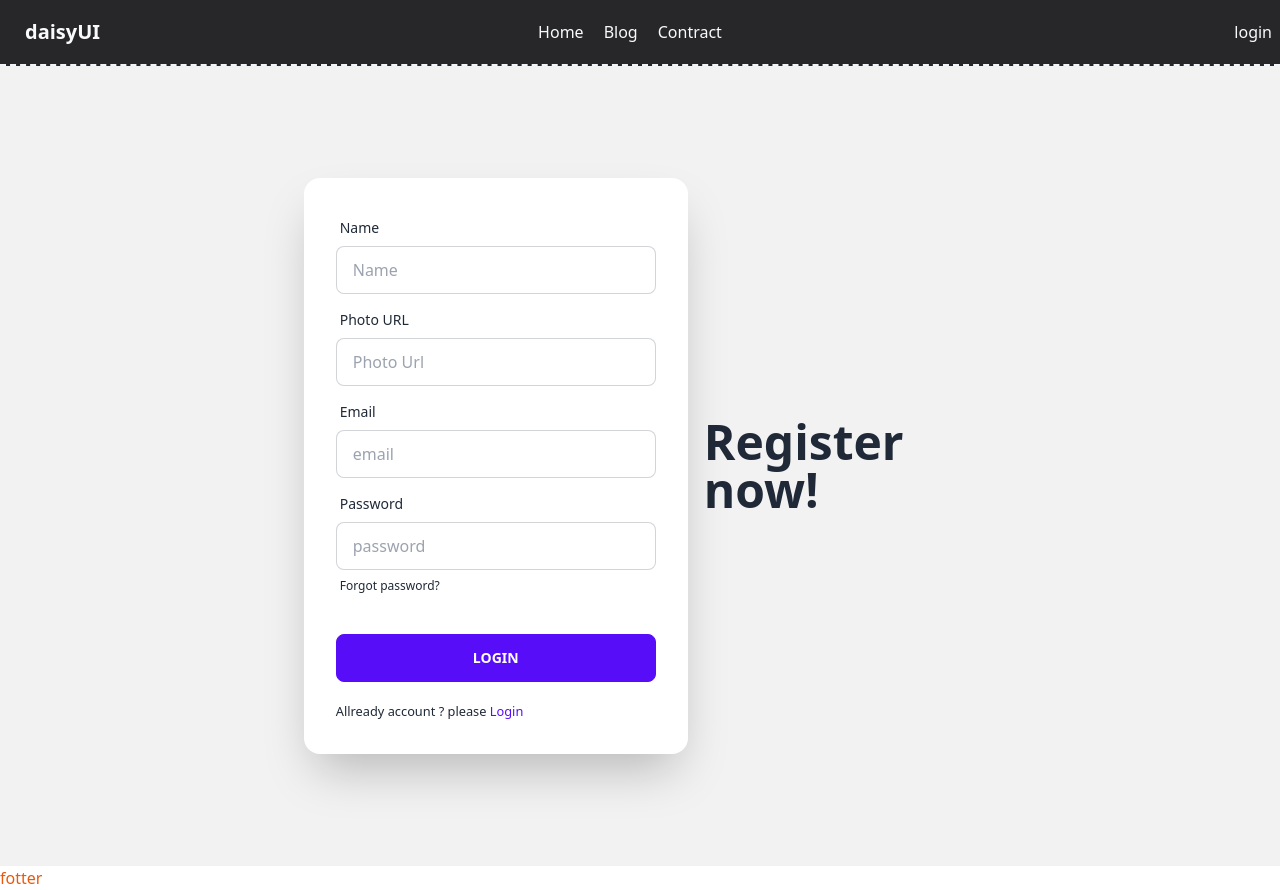
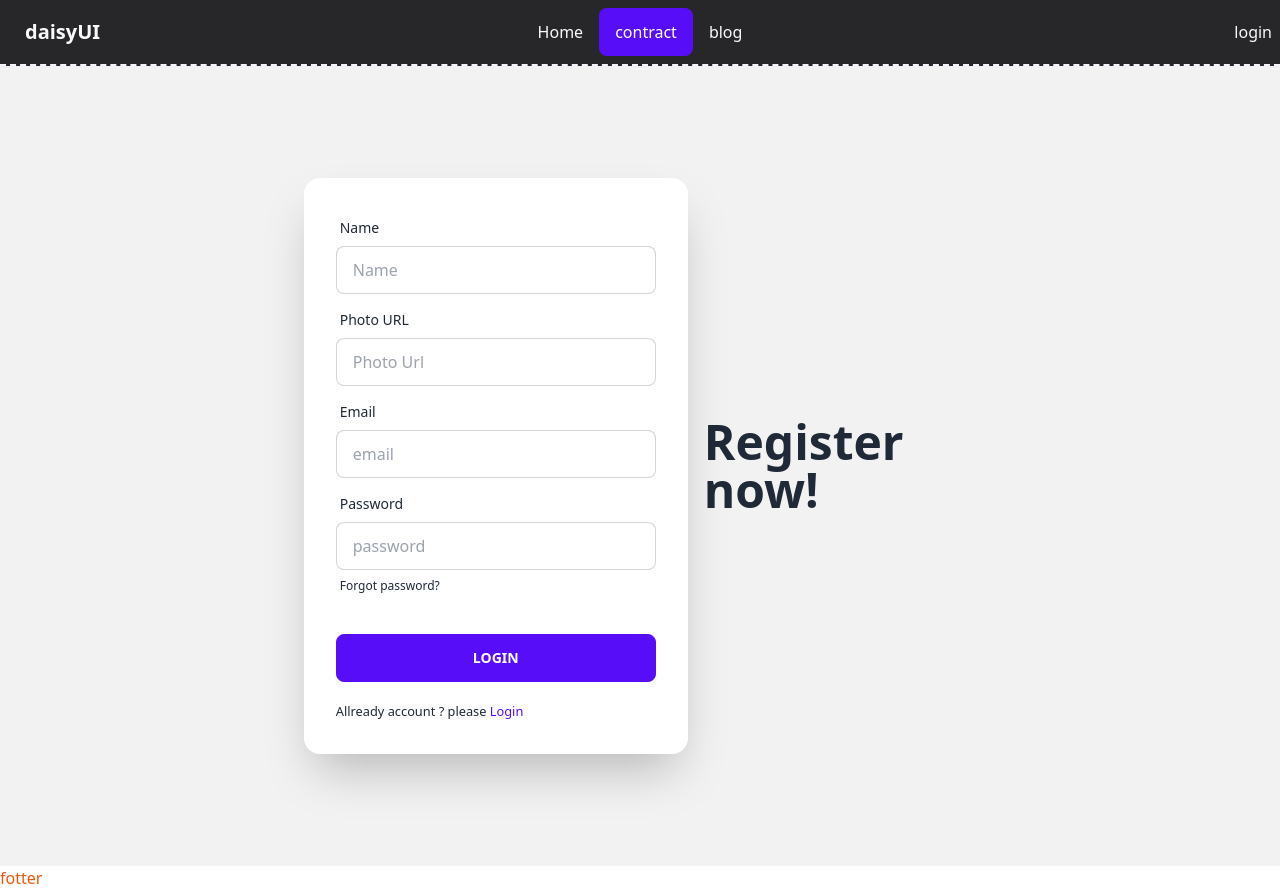
Before and after one commit to konaakter/mester-chef, a React (Vite) app: page /login in a window 1280 px wide. Built offline with nearby package versions, Linux system fonts and the light colour scheme; no server answers.

Commit message:
added private router

```diff
--- a/src/Componet/Login/Login.jsx
+++ b/src/Componet/Login/Login.jsx
@@ -1,10 +1,14 @@
 import React, { useContext, useState } from 'react';
 import { AuthContext } from '../../Providers/Authprovider';
-import { Link } from 'react-router-dom';
+import { Link, useLocation, useNavigate } from 'react-router-dom';
 
 const Login = () => {
     const {Loginemailpassword, gogoleprover, GithubSing } = useContext(AuthContext);
     const [error, seterror] = useState('');
+    let navigate = useNavigate();
+
+    const location = useLocation();
+    const form = location.state?.from?.pathname || "/";
 
 
     const handlelogin = (event) =>{
@@ -17,6 +21,8 @@ const Login = () => {
             const reuser = result.user;
             console.log(reuser);
             event.target.reset();
+
+            navigate(form, {replace : true});
         })
         .catch(error => {
             console.log(error);
--- /dev/null
+++ b/src/Privaterouter/Privaterouter.jsx
@@ -0,0 +1,17 @@
+import React, { useContext } from 'react';
+import { AuthContext } from '../Providers/Authprovider';
+import { Link, Navigate, useLocation } from 'react-router-dom';
+
+const Privaterouter = ({children}) => {
+
+   const {user}  = useContext(AuthContext);
+   const location = useLocation();
+
+   if (user) {
+    return children;
+
+   }
+    return <Navigate to="/logi" state={{ from: location }} replace />;
+};
+
+export default Privaterouter;
--- a/src/Providers/Authprovider.jsx
+++ b/src/Providers/Authprovider.jsx
@@ -18,7 +18,7 @@ import { useState } from 'react';
 
 const Authprovider = ({children})=> {
     const [user, setuser] = useState(null);
-
+    const[loding, setloding] = useState(true);
 
     const SignInRegintatoin = (email, password) =>{
        return createUserWithEmailAndPassword(auth, email, password);
@@ -46,7 +46,9 @@ const Authprovider = ({children})=> {
             console.log('auth sate change', currentuser)
             setuser(currentuser)
         })
-        return unsubscribe;
+        return () =>{
+            unsubscribe();
+        };
 
 
     }, [])
--- a/src/Router/Router.jsx
+++ b/src/Router/Router.jsx
@@ -5,6 +5,7 @@ import Banner from "../Componet/Banner/Banner";
 import Registatoin from "../Componet/Registatoin/Registatoin";
 import Home from "../Componet/Home/Home";
 import ChefDeatails from "../Componet/ChefDeatails/ChefDeatails";
+import Privaterouter from "../Privaterouter/Privaterouter";
 
 const router = createBrowserRouter([
     {
@@ -19,7 +20,7 @@ const router = createBrowserRouter([
 
             {
                 path: "/chef/:id",
-                element: <ChefDeatails></ChefDeatails>,
+                element: <Privaterouter><ChefDeatails></ChefDeatails></Privaterouter> ,
                 loader: ({params}) => fetch(`https://master-chef-kona-server-konaakter.vercel.app/chef/${params.id}`)
               },
             {
--- a/src/Share/Header/Header.jsx
+++ b/src/Share/Header/Header.jsx
@@ -1,18 +1,18 @@
 import React, { useContext } from 'react';
-import { Link } from 'react-router-dom';
+import { Link, NavLink } from 'react-router-dom';
 import { AuthContext } from '../../Providers/Authprovider';
 
 
 const Header = () => {
-    const {user, logOut} = useContext(AuthContext);
+    const { user, logOut } = useContext(AuthContext);
 
-    const handleSignout = () =>{
+    const handleSignout = () => {
         logOut()
-        .then ()
+            .then()
 
-        .catch (error =>{
-            console.log(error)
-        })
+            .catch(error => {
+                console.log(error)
+            })
     }
 
 
@@ -45,9 +45,31 @@ const Header = () => {
                     </div>
                     <div className="navbar-center hidden lg:flex">
                         <ul className="menu menu-horizontal px-1 ">
-                            <Link to='/login' className='pe-5'>Home</Link>
-                            <Link to='/logi' className='pe-5'>Blog</Link>
-                            <Link className='pe-5'>Contract</Link>
+                            <li>
+                                <NavLink
+                                    to='/'
+                                    className={({ isActive }) => (isActive ? 'active' : 'default')}
+                                >
+                                    Home
+                                </NavLink>
+                            </li>
+
+                            <li>
+                                <NavLink
+                                    to='login'
+                                    className={({ isActive }) => (isActive ? 'active' : 'default')}
+                                >
+                                    contract
+                                </NavLink>
+                            </li>
+                            <li>
+                                <NavLink
+                                    to='logi'
+                                    className={({ isActive }) => (isActive ? 'active' : 'default')}
+                                >
+                                    blog
+                                </NavLink>
+                            </li>
                         </ul>
                     </div>
                     <div className="navbar-end ">
@@ -58,7 +80,7 @@ const Header = () => {
                         </p>
                         <p>
                             {
-                                user ?  <button onClick={handleSignout }>logout</button> : <Link to='/logi'><button>login</button></Link>
+                                user ? <button onClick={handleSignout}>logout</button> : <Link to='/logi'><button>login</button></Link>
                             }
                         </p>
 
```
